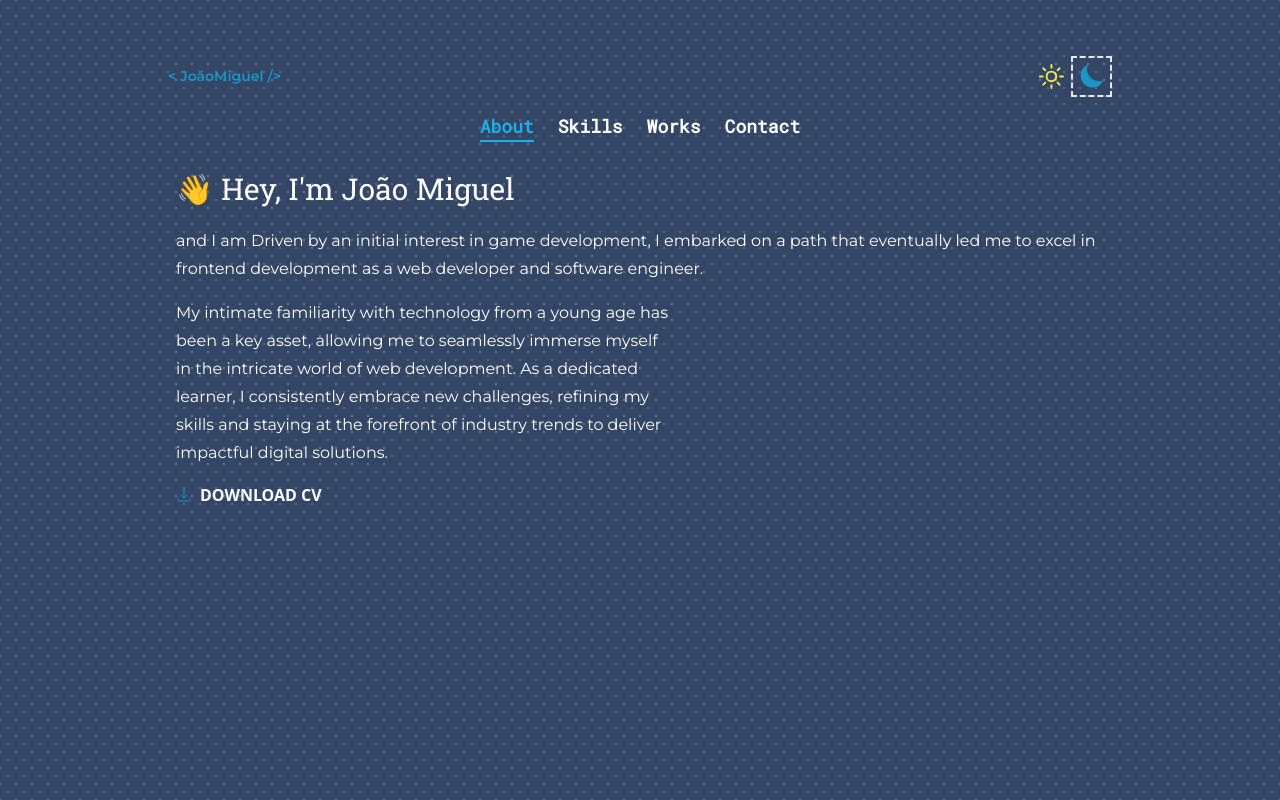
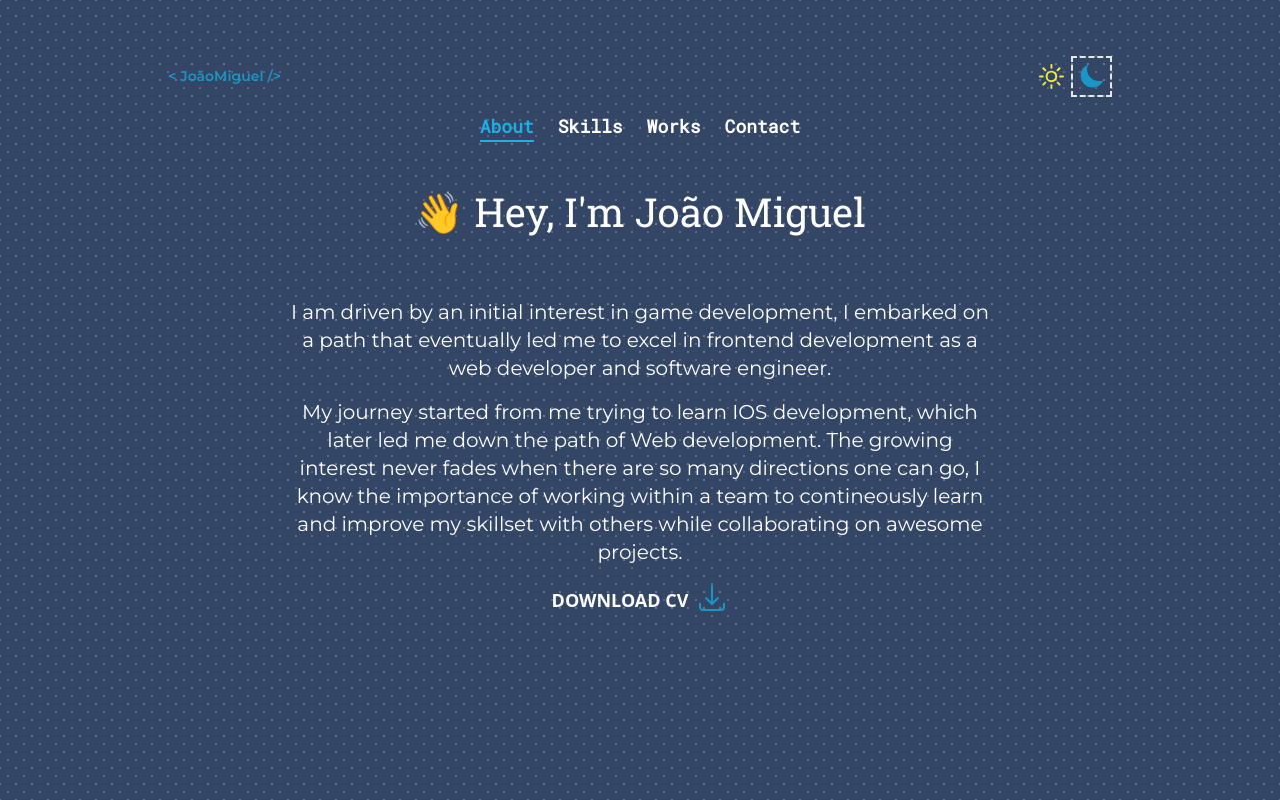
Before and after one commit to joao-miguel8/portfolio-website, a React (Vite) app: page /about in a window 1280 px wide. Built offline with nearby package versions, Linux system fonts and the light colour scheme.

Commit message:
- Change About.jsx content to bet centered
- Change text content

```diff
--- a/src/components/About.jsx
+++ b/src/components/About.jsx
@@ -11,18 +11,23 @@ const About = () => {
 				<Header />
 				<div className="mx-4 mb-12">
 					<NavBar />
-					<motion.div animate={{ x: 80 }} transition={{ type: "spring", stiffness: 100 }} id="about" className="mt-6 relative -left-20 flex flex-col gap-4">
-						<h2 className="text-30 dark:text-white monoSlab">👋 Hey, I'm João Miguel</h2>
-						<p className=" dark:text-white leading-7 font-regular montserrat ">and I am Driven by an initial interest in game development, I embarked on a path that eventually led me to excel in frontend development as a web developer and software engineer.</p>
-						<p className="max-w-[500px] dark:text-white leading-7 font-regular montserrat ">
-							My intimate familiarity with technology from a young age has been a key asset, allowing me to seamlessly immerse myself in the intricate world of web development. As a dedicated learner, I consistently embrace new challenges, refining my skills and staying at the
-							forefront of industry trends to deliver impactful digital solutions.
+					<motion.div animate={{ x: 80 }} transition={{ type: "spring", stiffness: 100 }} id="about" className="mt-10 relative -left-20 flex flex-col gap-4">
+						<h2 className="text-center text-40 dark:text-white monoSlab">👋 Hey, I'm João Miguel</h2>
+						<p className="mx-auto mt-10 max-w-[700px] text-20 text-center dark:text-white leading-7 font-regular montserrat ">
+							I am driven by an initial interest in game development, I embarked on a path that eventually led me to excel in frontend development as a web developer and software engineer.
 						</p>
-						<a download href="pdf.1" className="w-fit flex gap-2 items-center text-end text-16 font-bold robotoSlab dark:text-white ">
-							<svg xmlns="http://www.w3.org/2000/svg" fill="none" viewBox="0 0 24 24" strokeWidth={1.5} stroke="currentColor" className="w-4 h-4 text-[#1A96C6] ">
-								<path strokeLinecap="round" strokeLinejoin="round" d="M3 16.5v2.25A2.25 2.25 0 005.25 21h13.5A2.25 2.25 0 0021 18.75V16.5M16.5 12L12 16.5m0 0L7.5 12m4.5 4.5V3" />
-							</svg>
-							<a className="hover:text-[#1A96C6] ease-in-out duration-500">DOWNLOAD CV</a>
+						<p className="mx-auto max-w-[700px] text-center text-20 dark:text-white leading-7 font-regular montserrat">
+							My journey started from me trying to learn IOS development, which later led me down the path of Web development. The growing interest never fades when there are so many directions one can go, I know the importance of working within a team to contineously learn and improve
+							my skillset with others while collaborating on awesome projects.
+						</p>
+
+						<a download href="pdf.1" className="group mx-auto w-fit flex gap-2 items-end text-end text-18 font-bold robotoSlab dark:text-white">
+							<div className="flex gap-2 items-end">
+								<span className="group-hover:text-[#1A99C6] duration-300">DOWNLOAD CV</span>
+								<svg xmlns="http://www.w3.org/2000/svg" fill="none" viewBox="0 0 24 24" strokeWidth={1.5} stroke="currentColor" className="w-8 h-8 text-[#1A96C6] ">
+									<path strokeLinecap="round" strokeLinejoin="round" d="M3 16.5v2.25A2.25 2.25 0 005.25 21h13.5A2.25 2.25 0 0021 18.75V16.5M16.5 12L12 16.5m0 0L7.5 12m4.5 4.5V3" />
+								</svg>
+							</div>
 						</a>
 					</motion.div>
 				</div>
```
